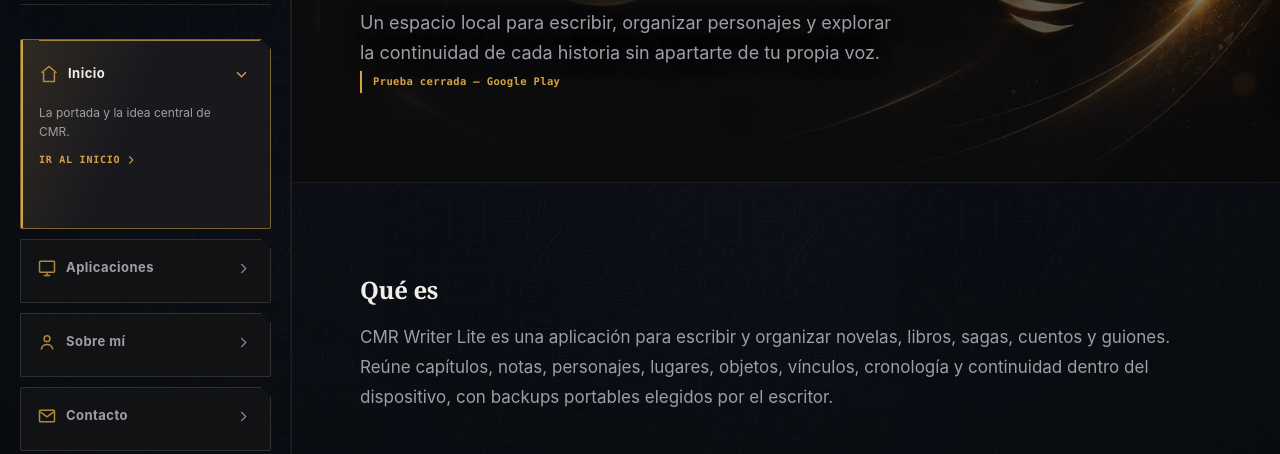
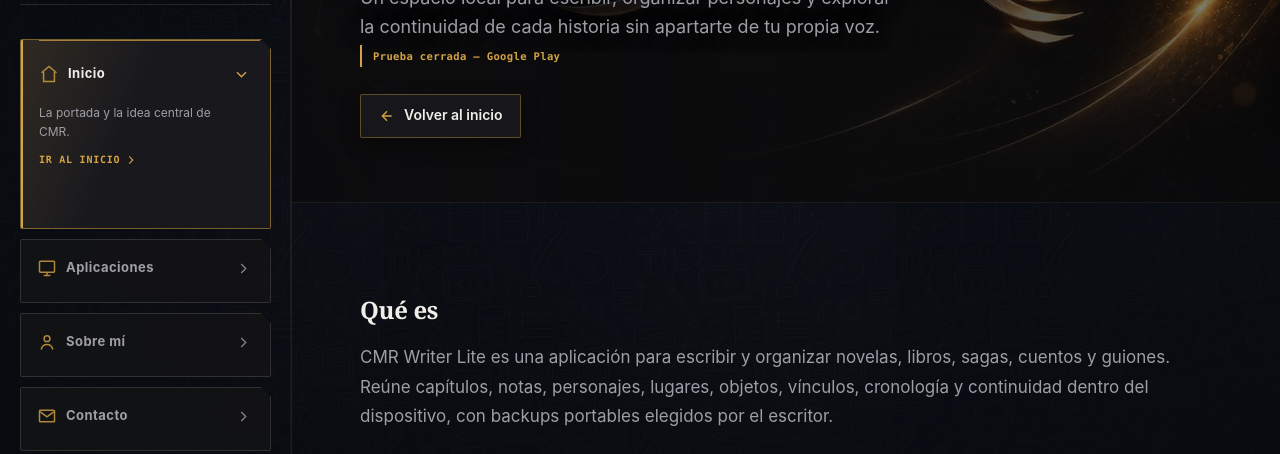
Before and after one commit to ChinoMR262/Creative-Maximum-Reasoning, a plain HTML site: page apps/cmr-writer-lite/index.html in a window 1280 px wide. Shown: the part 337-791 px from the top of the page. Drawn offline with Linux system fonts and the light colour scheme.

Commit message:
sync: actualizar todos los cambios [2026-11-26_17-11-43]

```diff
--- a/apps/cmr-writer-lite/index.html
+++ b/apps/cmr-writer-lite/index.html
@@ -37,7 +37,7 @@
   <link
     href="https://fonts.googleapis.com/css2?family=Fraunces:opsz,wght@9..144,300..700&family=Inter:wght@400;500;600&family=JetBrains+Mono:wght@400;500&display=swap"
     rel="stylesheet">
-  <link rel="stylesheet" href="../../assets/css/main.css?v=20260928-direct-play-links">
+  <link rel="stylesheet" href="../../assets/css/main.css?v=20261126-writer-back-btn">
 
   <script src="../../assets/js/motion.js" defer></script>
   <script type="module" src="../../assets/js/main.js?v=20260924-brand-ecosystem"></script>
@@ -127,6 +127,15 @@
         <p class="tagline">Un espacio local para escribir, organizar personajes y explorar la continuidad de cada
           historia sin apartarte de tu propia voz.</p>
         <span class="badge">Prueba cerrada — Google Play</span>
+        <div class="subpage-hero-actions">
+          <a class="btn-back-home" href="../../index.html" aria-label="Volver a la página principal de CMR">
+            <svg width="16" height="16" viewBox="0 0 24 24" fill="none" stroke="currentColor" stroke-width="2"
+              aria-hidden="true">
+              <path d="M19 12H5M12 19l-7-7 7-7" />
+            </svg>
+            <span>Volver al inicio</span>
+          </a>
+        </div>
       </div>
     </section>
 
@@ -223,12 +232,12 @@
       <!-- Columna Izquierda: Contacto & Volver -->
       <div class="footer-col-left">
         <span class="footer-col-tag">Navegación &amp; Soporte</span>
-        <a class="footer-link" href="../../index.html">
+        <a class="btn-back-home btn-back-home-compact" href="../../index.html">
           <svg width="15" height="15" viewBox="0 0 24 24" fill="none" stroke="currentColor" stroke-width="2"
             aria-hidden="true">
             <path d="M19 12H5M12 19l-7-7 7-7" />
           </svg>
-          Volver a la página principal
+          <span>Volver a la página principal</span>
         </a>
         <!--email_off-->
         <a class="footer-link" href="mailto:contacto@cmr-reasoning.com.ar">
--- a/assets/css/main.css
+++ b/assets/css/main.css
@@ -749,6 +749,61 @@ body.page-writer-lite {
   line-height: 1.65;
 }
 
+.subpage-hero-actions {
+  display: flex;
+  flex-wrap: wrap;
+  align-items: center;
+  gap: 12px;
+  margin-top: 26px;
+}
+
+.btn-back-home {
+  display: inline-flex;
+  align-items: center;
+  gap: 9px;
+  min-height: 44px;
+  padding: 10px 18px;
+  border: 1px solid var(--border-accent);
+  border-radius: var(--radius-sm);
+  background: rgba(24, 24, 29, 0.92);
+  -webkit-backdrop-filter: blur(8px);
+  backdrop-filter: blur(8px);
+  color: var(--text-main);
+  font-family: var(--sans);
+  font-size: 14px;
+  font-weight: 600;
+  line-height: 1.2;
+  box-shadow: 0 6px 18px rgba(0, 0, 0, 0.45);
+  transition: border-color 0.18s ease, background 0.18s ease, transform 0.18s ease, box-shadow 0.18s ease;
+}
+
+.btn-back-home svg {
+  flex: 0 0 auto;
+  color: var(--accent-gold);
+  transition: transform 0.18s ease;
+}
+
+.btn-back-home:hover,
+.btn-back-home:focus-visible {
+  border-color: var(--accent-gold-bright);
+  background: var(--bg-card-hover);
+  color: var(--text-main);
+  transform: translateY(-1px);
+  box-shadow: 0 8px 22px rgba(0, 0, 0, 0.6), 0 0 0 1px rgba(212, 163, 67, 0.2);
+}
+
+.btn-back-home:hover svg,
+.btn-back-home:focus-visible svg {
+  transform: translateX(-3px);
+}
+
+.btn-back-home-compact {
+  min-height: 38px;
+  padding: 8px 14px;
+  font-size: 13px;
+  margin-bottom: 4px;
+}
+
 .features-list {
   display: grid;
   gap: 0;
```
Also changed, not shown: index.html (+1 -1 lines).
